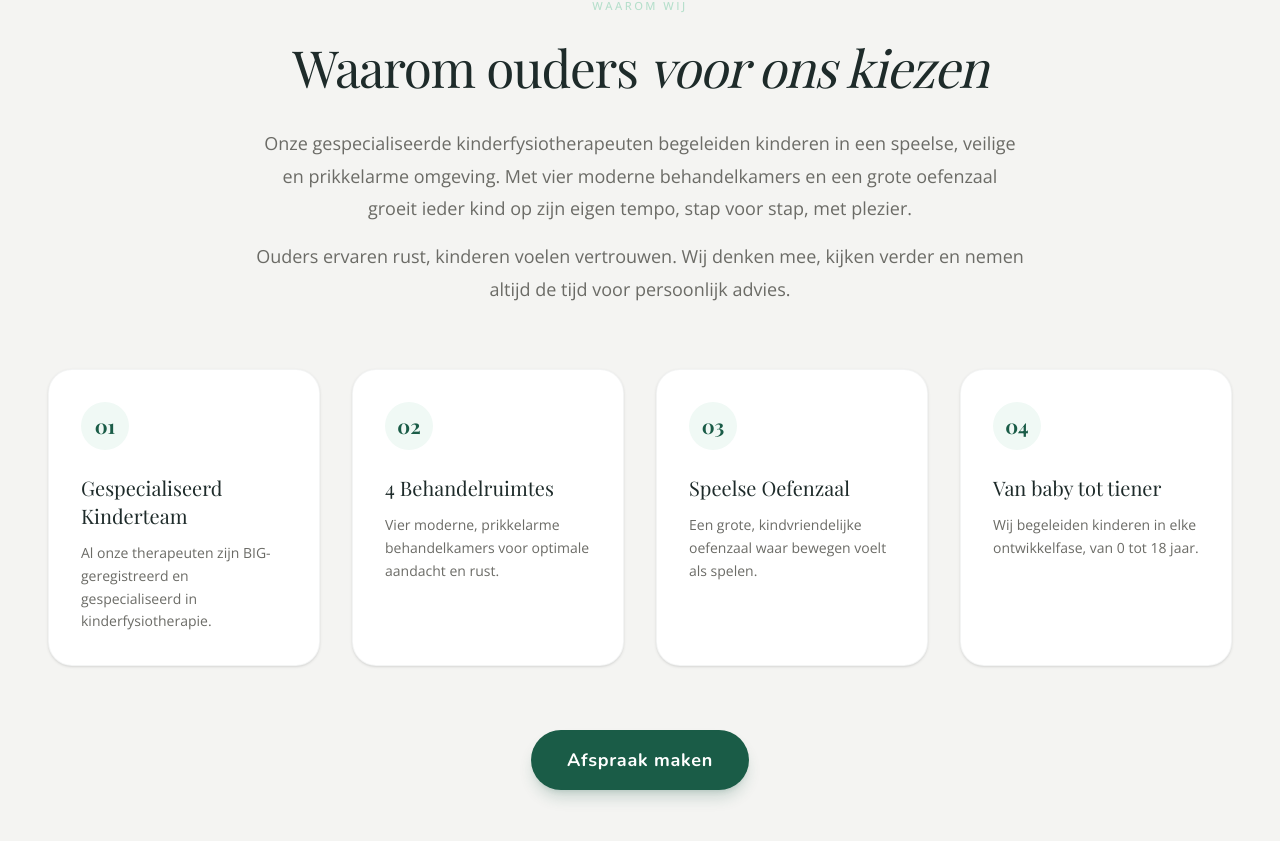
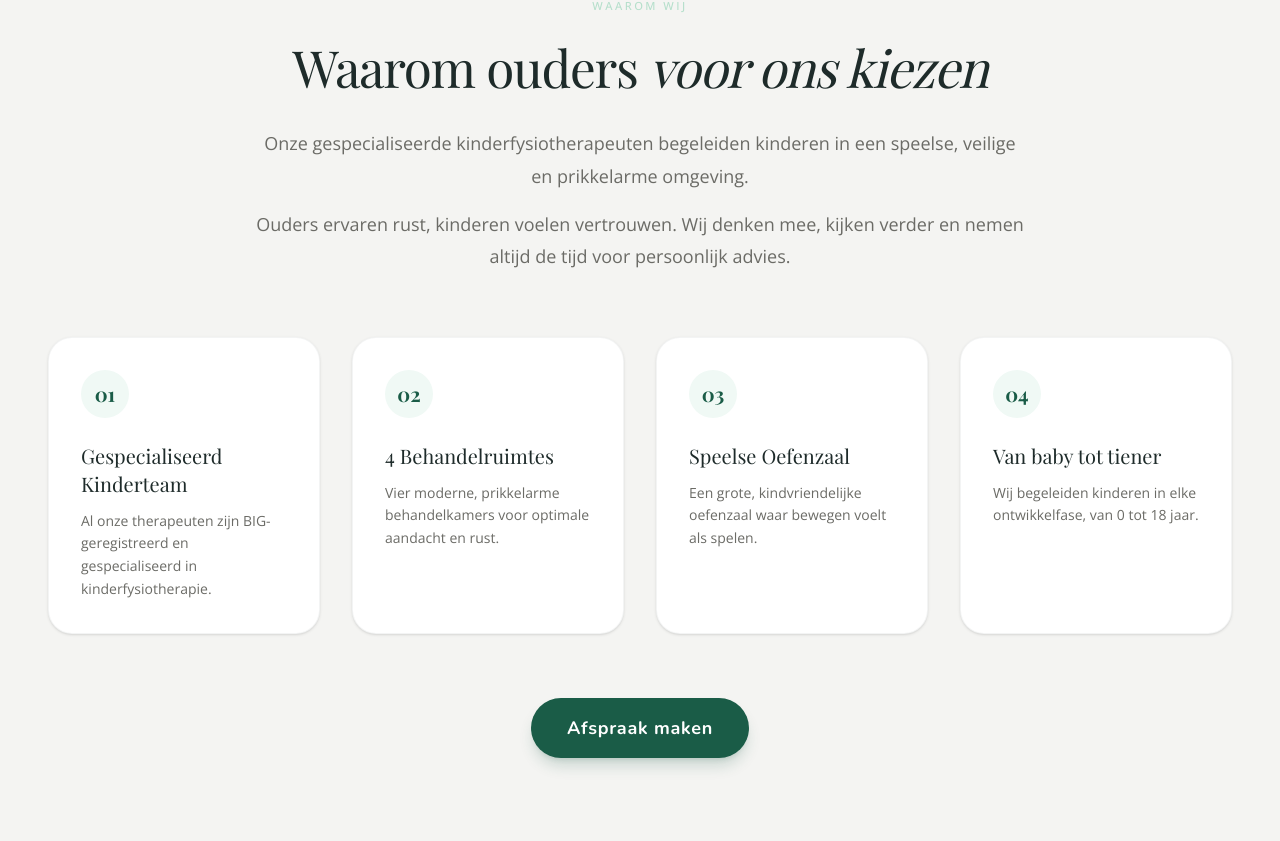
Before and after one commit to Maximustopdeals/kidsfysio-capelle-next-js, a Next.js app: page / in a window 1280 px wide. Shown: the part 3080-3921 px from the top of the page. Built offline with nearby package versions, Linux system fonts and the light colour scheme.

Commit message:
Revise description of pediatric physiotherapy services
Removed a sentence to make the text more concise.

```diff
--- a/src/app/page.tsx
+++ b/src/app/page.tsx
@@ -241,7 +241,7 @@ export default function HomePage() {
                 Waarom ouders <em className="italic">voor ons kiezen</em>
               </h2>
               <p className="text-muted text-lg leading-[1.8] font-light">
-                Onze gespecialiseerde kinderfysiotherapeuten begeleiden kinderen in een speelse, veilige en prikkelarme omgeving. Met vier moderne behandelkamers en een grote oefenzaal groeit ieder kind op zijn eigen tempo, stap voor stap, met plezier.
+                Onze gespecialiseerde kinderfysiotherapeuten begeleiden kinderen in een speelse, veilige en prikkelarme omgeving.
               </p>
               <p className="mt-4 text-muted text-lg leading-[1.8] font-light">
                 Ouders ervaren rust, kinderen voelen vertrouwen. Wij denken mee, kijken verder en nemen altijd de tijd voor persoonlijk advies.
```
